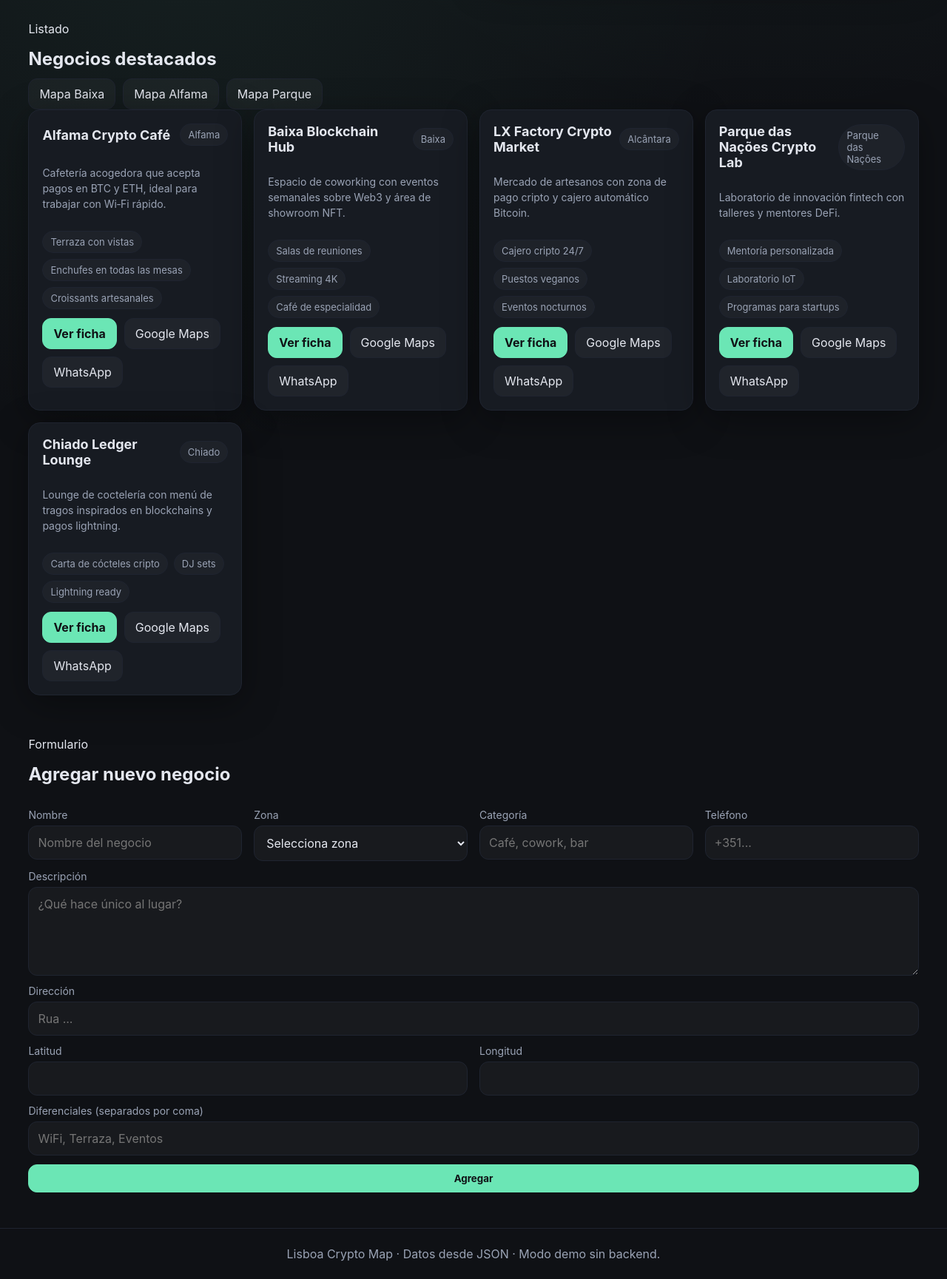
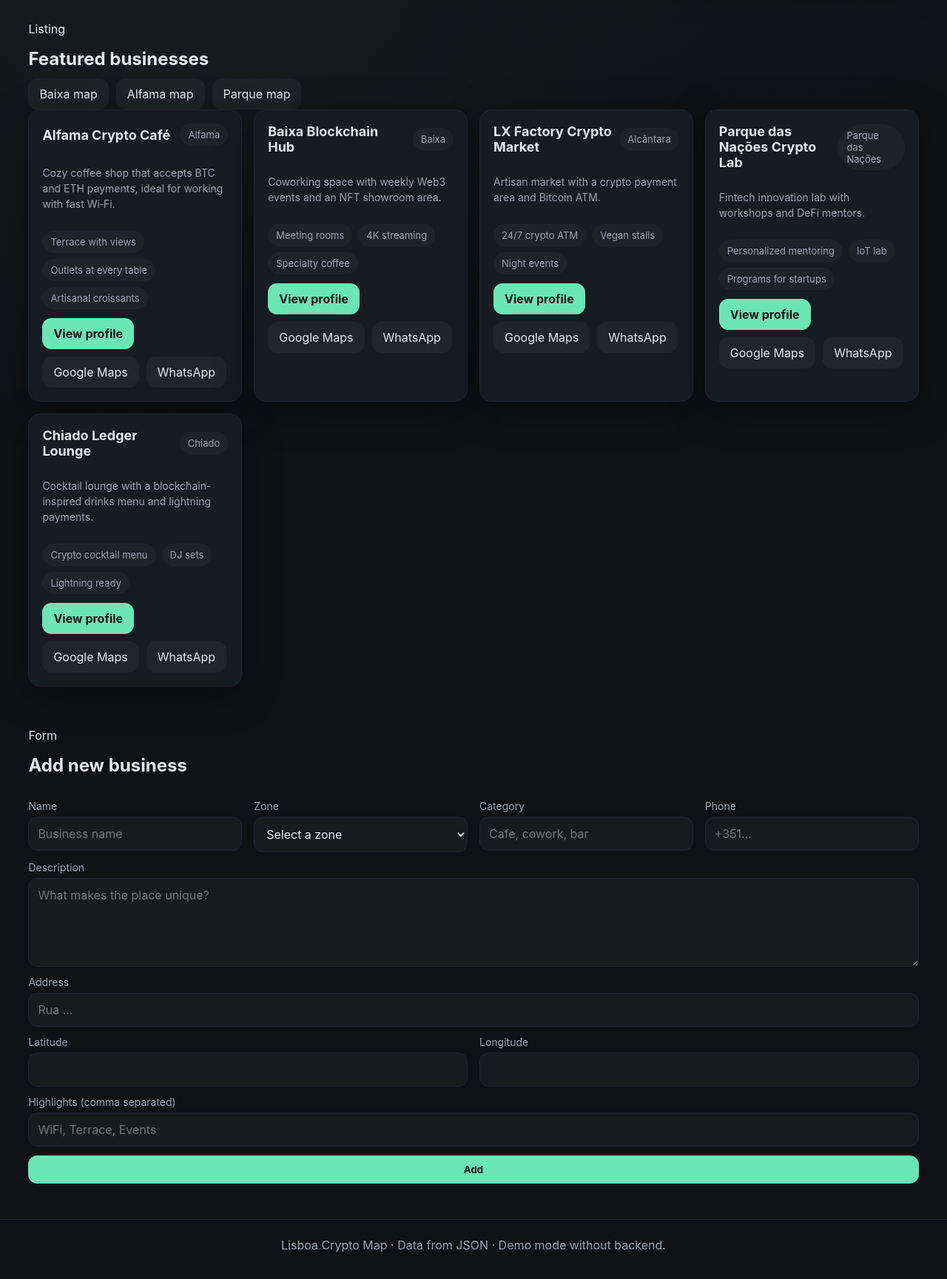
Before and after one commit to gozuray/lisboa-crypto-map, a plain HTML site: page index.html in a window 1280 px wide. Shown: the part 599-2328 px from the top of the page at 74% size. Drawn offline with nearby package versions, Linux system fonts and the light colour scheme; grey boxes are pictures that could not be loaded.

Commit message:
Translate UI copy to English

```diff
--- a/assets/js/app.js
+++ b/assets/js/app.js
@@ -33,7 +33,7 @@
   marker.bindPopup(`
     <strong>${business.name}</strong><br/>
     ${business.zone} · ${business.category}<br/>
-    <a href="business.html?id=${business.id}">Ver ficha</a>
+    <a href="business.html?id=${business.id}">View profile</a>
   `);
   marker.addTo(state.map);
   state.markers.push(marker);
@@ -80,7 +80,7 @@
             ${business.highlights.map((h) => `<span class="pill">${h}</span>`).join('')}
           </div>
           <div class="actions">
-            <a class="button primary" href="business.html?id=${business.id}">Ver ficha</a>
+            <a class="button primary" href="business.html?id=${business.id}">View profile</a>
             <a class="button" href="${business.googleMaps}" target="_blank" rel="noopener">Google Maps</a>
             <a class="button" href="${business.whatsapp}" target="_blank" rel="noopener">WhatsApp</a>
           </div>
@@ -132,7 +132,7 @@
       .map((h) => h.trim())
       .filter(Boolean);
     business.googleMaps = `https://www.google.com/maps?q=${business.coords.lat},${business.coords.lng}`;
-    business.whatsapp = `https://wa.me/${business.phone.replace(/[^\d]/g, '')}?text=${encodeURIComponent('Olá, tenho interesse!')}`;
+    business.whatsapp = `https://wa.me/${business.phone.replace(/[^\d]/g, '')}?text=${encodeURIComponent("Hi, I'm interested!")}`;
 
     state.businesses.push(business);
     filterByZone(state.selectedZone);
@@ -140,7 +140,7 @@
 
     const toast = document.querySelector('#form-toast');
     if (toast) {
-      toast.textContent = 'Negócio agregado localmente (demo)';
+      toast.textContent = 'Business added locally (demo)';
       toast.style.opacity = '1';
       setTimeout(() => (toast.style.opacity = '0'), 2500);
     }
@@ -153,7 +153,7 @@
   if (!headline || !summary) return;
 
   headline.textContent = `${zone}`;
-  summary.textContent = `Explora spots cripto en ${zone}. Esta selección se actualiza desde JSON para mantener datos consistentes entre zonas.`;
+  summary.textContent = `Explore crypto spots in ${zone}. This selection updates from JSON to keep data consistent across zones.`;
   filterByZone(zone);
 
   const backLink = document.querySelector('#back-home');
@@ -170,7 +170,7 @@
   if (!container) return;
   const business = state.businesses.find((b) => b.id === id);
   if (!business) {
-    container.innerHTML = '<p class="muted">Negocio no encontrado.</p>';
+    container.innerHTML = '<p class="muted">Business not found.</p>';
     return;
   }
 
@@ -181,22 +181,22 @@
           <p class="pill">${business.zone} · ${business.category}</p>
           <h2 style="margin: 6px 0 0;">${business.name}</h2>
         </div>
-        <a class="button" href="index.html">← Volver</a>
+        <a class="button" href="index.html">← Back</a>
       </div>
       <p class="muted">${business.description}</p>
       <div class="list-item">
         <div>
-          <h4>Dirección</h4>
+          <h4>Address</h4>
           <small>${business.address}</small>
         </div>
-        <a class="button" href="${business.googleMaps}" target="_blank">Abrir en Google Maps</a>
+        <a class="button" href="${business.googleMaps}" target="_blank">Open in Google Maps</a>
       </div>
       <div class="list-item">
         <div>
-          <h4>Contacto</h4>
-          <small>Tel: ${business.phone}</small>
+          <h4>Contact</h4>
+          <small>Phone: ${business.phone}</small>
         </div>
-        <a class="button" href="${business.whatsapp}" target="_blank">Enviar WhatsApp</a>
+        <a class="button" href="${business.whatsapp}" target="_blank">Send WhatsApp</a>
       </div>
       <ul class="highlight-list">
         ${business.highlights.map((h) => `<li>${h}</li>`).join('')}
--- a/data/businesses.json
+++ b/data/businesses.json
@@ -2,66 +2,66 @@
   {
     "id": "alfama-crypto-cafe",
     "name": "Alfama Crypto Café",
-    "description": "Cafetería acogedora que acepta pagos en BTC y ETH, ideal para trabajar con Wi‑Fi rápido.",
+    "description": "Cozy coffee shop that accepts BTC and ETH payments, ideal for working with fast Wi‑Fi.",
     "address": "Rua dos Remédios 45, 1100-443 Lisboa",
     "zone": "Alfama",
-    "category": "Café",
+    "category": "Cafe",
     "coords": { "lat": 38.7124, "lng": -9.1305 },
     "phone": "+351912345678",
-    "whatsapp": "https://wa.me/351912345678?text=Olá%20Crypto%20Café",
+    "whatsapp": "https://wa.me/351912345678?text=Hello%20Crypto%20Caf%C3%A9",
     "googleMaps": "https://www.google.com/maps?q=38.7124,-9.1305",
-    "highlights": ["Terraza con vistas", "Enchufes en todas las mesas", "Croissants artesanales"]
+    "highlights": ["Terrace with views", "Outlets at every table", "Artisanal croissants"]
   },
   {
     "id": "baixa-blockchain-hub",
     "name": "Baixa Blockchain Hub",
-    "description": "Espacio de coworking con eventos semanales sobre Web3 y área de showroom NFT.",
+    "description": "Coworking space with weekly Web3 events and an NFT showroom area.",
     "address": "Rua Augusta 200, 1100-053 Lisboa",
     "zone": "Baixa",
-    "category": "Cowork",
+    "category": "Coworking",
     "coords": { "lat": 38.7129, "lng": -9.1399 },
     "phone": "+351934567890",
-    "whatsapp": "https://wa.me/351934567890?text=Quero%20saber%20sobre%20membros",
+    "whatsapp": "https://wa.me/351934567890?text=I%27d%20like%20to%20learn%20about%20memberships",
     "googleMaps": "https://www.google.com/maps?q=38.7129,-9.1399",
-    "highlights": ["Salas de reuniones", "Streaming 4K", "Café de especialidad"]
+    "highlights": ["Meeting rooms", "4K streaming", "Specialty coffee"]
   },
   {
     "id": "lx-factory-crypto-market",
     "name": "LX Factory Crypto Market",
-    "description": "Mercado de artesanos con zona de pago cripto y cajero automático Bitcoin.",
+    "description": "Artisan market with a crypto payment area and Bitcoin ATM.",
     "address": "Rua Rodrigues de Faria 103, 1300-501 Lisboa",
     "zone": "Alcântara",
-    "category": "Mercado",
+    "category": "Market",
     "coords": { "lat": 38.7038, "lng": -9.1784 },
     "phone": "+351968000111",
-    "whatsapp": "https://wa.me/351968000111?text=Gostaria%20de%20reservar%20um%20tour",
+    "whatsapp": "https://wa.me/351968000111?text=I%27d%20like%20to%20book%20a%20tour",
     "googleMaps": "https://www.google.com/maps?q=38.7038,-9.1784",
-    "highlights": ["Cajero cripto 24/7", "Puestos veganos", "Eventos nocturnos"]
+    "highlights": ["24/7 crypto ATM", "Vegan stalls", "Night events"]
   },
   {
     "id": "parque-das-nações-crypto-lab",
     "name": "Parque das Nações Crypto Lab",
-    "description": "Laboratorio de innovación fintech con talleres y mentores DeFi.",
+    "description": "Fintech innovation lab with workshops and DeFi mentors.",
     "address": "Av. Dom João II 35, 1990-083 Lisboa",
     "zone": "Parque das Nações",
     "category": "Innovation Lab",
     "coords": { "lat": 38.7681, "lng": -9.0946 },
     "phone": "+351977654321",
-    "whatsapp": "https://wa.me/351977654321?text=Interesado%20en%20workshops",
+    "whatsapp": "https://wa.me/351977654321?text=Interested%20in%20workshops",
     "googleMaps": "https://www.google.com/maps?q=38.7681,-9.0946",
-    "highlights": ["Mentoría personalizada", "Laboratorio IoT", "Programas para startups"]
+    "highlights": ["Personalized mentoring", "IoT lab", "Programs for startups"]
   },
   {
     "id": "chiado-ledger-lounge",
     "name": "Chiado Ledger Lounge",
-    "description": "Lounge de coctelería con menú de tragos inspirados en blockchains y pagos lightning.",
+    "description": "Cocktail lounge with a blockchain-inspired drinks menu and lightning payments.",
     "address": "Largo do Chiado 9, 1200-108 Lisboa",
     "zone": "Chiado",
     "category": "Bar",
     "coords": { "lat": 38.7118, "lng": -9.1423 },
     "phone": "+351965432100",
-    "whatsapp": "https://wa.me/351965432100?text=Reservar%20mesa",
+    "whatsapp": "https://wa.me/351965432100?text=Book%20a%20table",
     "googleMaps": "https://www.google.com/maps?q=38.7118,-9.1423",
-    "highlights": ["Carta de cócteles cripto", "DJ sets", "Lightning ready"]
+    "highlights": ["Crypto cocktail menu", "DJ sets", "Lightning ready"]
   }
 ]
--- a/index.html
+++ b/index.html
@@ -1,5 +1,5 @@
 <!DOCTYPE html>
-<html lang="es">
+<html lang="en">
 <head>
   <meta charset="UTF-8" />
   <meta name="viewport" content="width=device-width, initial-scale=1.0" />
@@ -26,9 +26,9 @@
 
   <section class="hero">
     <div class="hero-copy">
-      <p class="pill">Mapa interactivo · Pagos cripto</p>
-      <h1>Spots web3 en Lisboa con mapas, links y fichas.</h1>
-      <p>Explora negocios que aceptan cripto, navega por zonas y comparte ubicaciones con Google Maps y WhatsApp. Todo se alimenta desde un JSON para mantener los datos sincronizados.</p>
+      <p class="pill">Interactive map · Crypto payments</p>
+      <h1>Web3 spots in Lisbon with maps, links and profiles.</h1>
+      <p>Explore businesses that accept crypto, browse by zones, and share locations through Google Maps and WhatsApp. Everything is powered by a JSON file to keep data in sync.</p>
       <div id="badges" class="callouts"></div>
     </div>
     <div id="map"></div>
@@ -37,13 +37,13 @@
   <section class="section">
     <div class="title" style="justify-content: space-between; align-items: center;">
       <div>
-        <p class="pill">Listado</p>
-        <h2>Negocios destacados</h2>
+        <p class="pill">Listing</p>
+        <h2>Featured businesses</h2>
       </div>
       <div class="actions">
-        <a class="button" href="zones/baixa.html">Mapa Baixa</a>
-        <a class="button" href="zones/alfama.html">Mapa Alfama</a>
-        <a class="button" href="zones/parque.html">Mapa Parque</a>
+        <a class="button" href="zones/baixa.html">Baixa map</a>
+        <a class="button" href="zones/alfama.html">Alfama map</a>
+        <a class="button" href="zones/parque.html">Parque map</a>
       </div>
     </div>
     <div id="business-list" class="grid"></div>
@@ -52,38 +52,38 @@
   <section class="section">
     <div class="title" style="justify-content: space-between; align-items: center;">
       <div>
-        <p class="pill">Formulario</p>
-        <h2>Agregar nuevo negocio</h2>
+        <p class="pill">Form</p>
+        <h2>Add new business</h2>
       </div>
       <span id="form-toast" class="muted" style="opacity:0; transition: .4s;">&nbsp;</span>
     </div>
     <form id="business-form">
       <div class="grid" style="grid-template-columns: repeat(auto-fit, minmax(260px, 1fr));">
-        <label>Nombre<input name="name" required placeholder="Nombre del negocio" /></label>
-        <label>Zona<select name="zone" required>
-          <option value="">Selecciona zona</option>
+        <label>Name<input name="name" required placeholder="Business name" /></label>
+        <label>Zone<select name="zone" required>
+          <option value="">Select a zone</option>
           <option>Baixa</option>
           <option>Alfama</option>
           <option>Parque das Nações</option>
           <option>Chiado</option>
           <option>Alcântara</option>
         </select></label>
-        <label>Categoría<input name="category" required placeholder="Café, cowork, bar" /></label>
-        <label>Teléfono<input name="phone" required placeholder="+351..." /></label>
+        <label>Category<input name="category" required placeholder="Cafe, cowork, bar" /></label>
+        <label>Phone<input name="phone" required placeholder="+351..." /></label>
       </div>
-      <label>Descripción<textarea name="description" required placeholder="¿Qué hace único al lugar?" ></textarea></label>
-      <label>Dirección<input name="address" required placeholder="Rua ..." /></label>
+      <label>Description<textarea name="description" required placeholder="What makes the place unique?" ></textarea></label>
+      <label>Address<input name="address" required placeholder="Rua ..." /></label>
       <div class="grid" style="grid-template-columns: repeat(auto-fit, minmax(180px, 1fr));">
-        <label>Latitud<input name="lat" type="number" step="0.0001" required /></label>
-        <label>Longitud<input name="lng" type="number" step="0.0001" required /></label>
+        <label>Latitude<input name="lat" type="number" step="0.0001" required /></label>
+        <label>Longitude<input name="lng" type="number" step="0.0001" required /></label>
       </div>
-      <label>Diferenciales (separados por coma)<input name="highlights" placeholder="WiFi, Terraza, Eventos" /></label>
-      <button class="primary" type="submit">Agregar</button>
+      <label>Highlights (comma separated)<input name="highlights" placeholder="WiFi, Terrace, Events" /></label>
+      <button class="primary" type="submit">Add</button>
     </form>
   </section>
 
   <footer>
-    Lisboa Crypto Map · Datos desde JSON · Modo demo sin backend.
+    Lisboa Crypto Map · Data from JSON · Demo mode without backend.
   </footer>
 
   <script src="https://unpkg.com/leaflet@1.9.4/dist/leaflet.js"></script>
```
Also changed, not shown: business.html (+3 -3 lines), zones/alfama.html (+6 -6 lines), zones/baixa.html (+6 -6 lines), zones/parque.html (+6 -6 lines), README.md.
